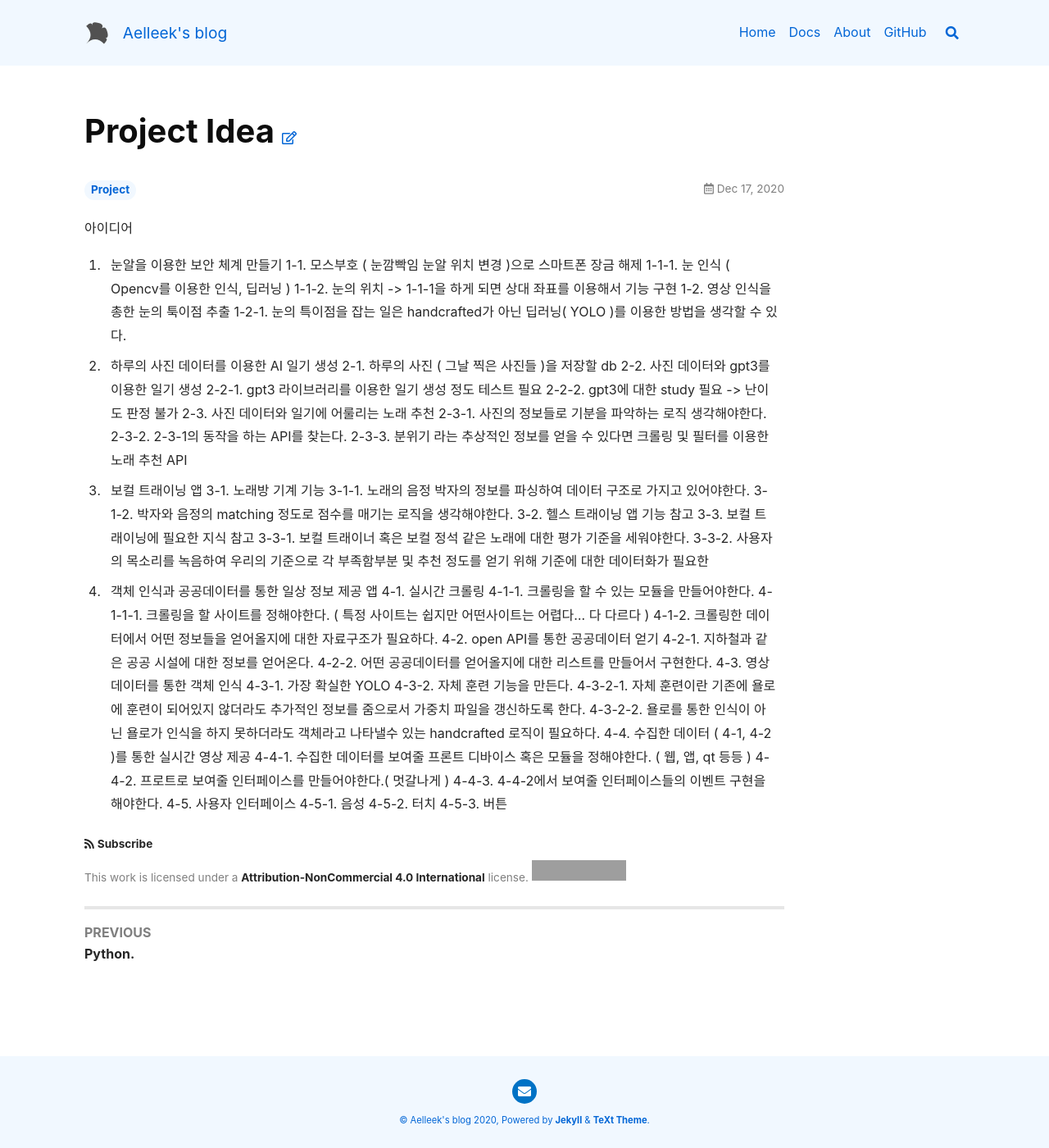
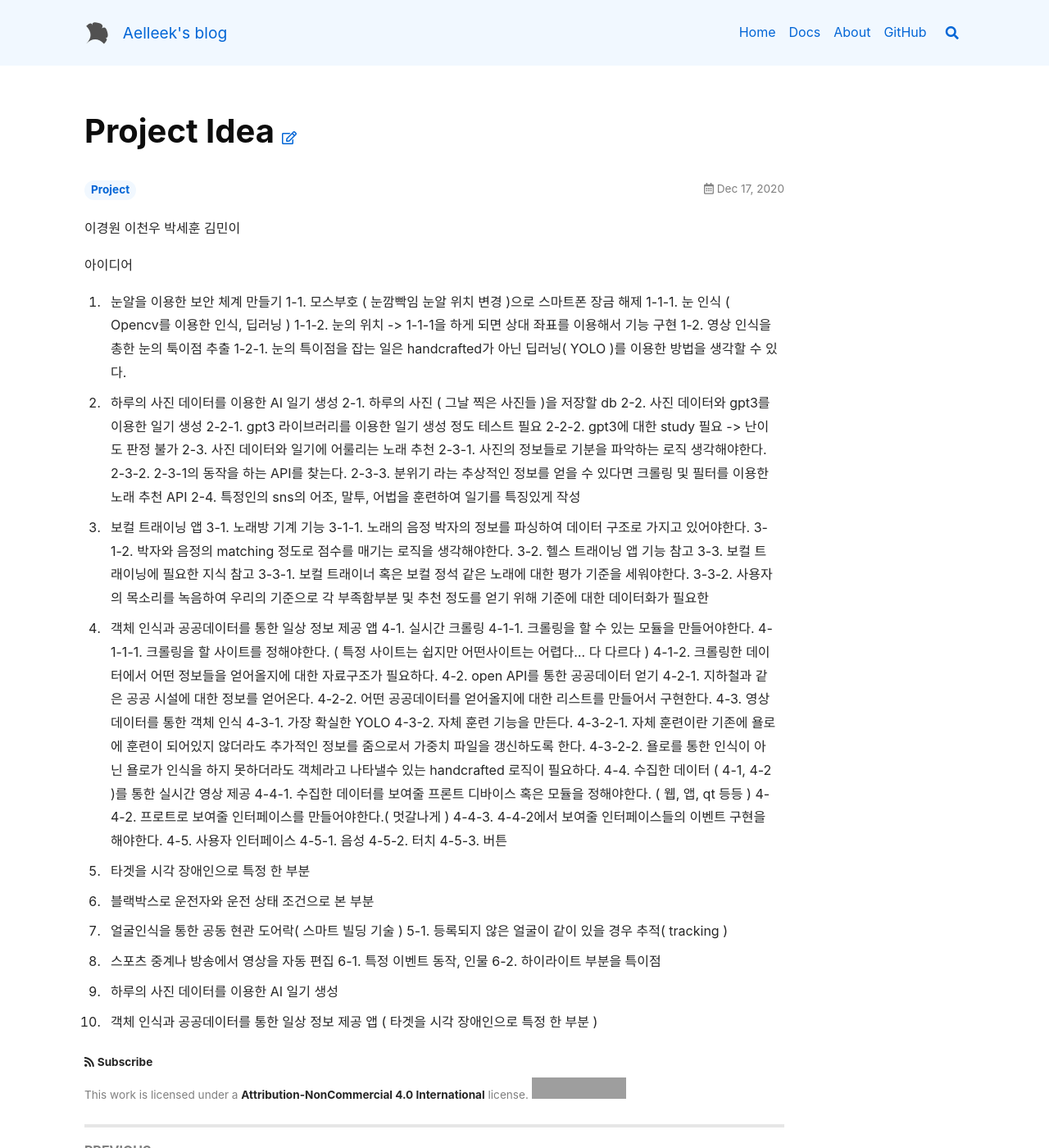
Before and after one commit to Aelleek/aelleek.github.io, a Jekyll site: the page built from _posts/2020-12-17-ProjectIdea.md, in a window 1280 px wide and 1400 px high. Shown: the whole window at 82% size. Built offline with Jekyll 4.4.1, drawn with Linux system fonts in a browser that asks for light colours; nearby versions of some CDN libraries; grey boxes are pictures that could not be loaded.

Commit message:
Update NodeJS

```diff
--- a/_posts/2020-12-17-ProjectIdea.md
+++ b/_posts/2020-12-17-ProjectIdea.md
@@ -2,6 +2,8 @@
 title: Project Idea
 tags: Project
 ---
+
+이경원 이천우 박세훈 김민이
 
 아이디어
 1. 눈알을 이용한 보안 체계 만들기
@@ -20,6 +22,7 @@ tags: Project
       2-3-1. 사진의 정보들로 기분을 파악하는 로직 생각해야한다.
       2-3-2. 2-3-1의 동작을 하는 API를 찾는다.
       2-3-3. 분위기 라는 추상적인 정보를 얻을 수 있다면 크롤링 및 필터를 이용한 노래 추천 API
+   2-4. 특정인의 sns의 어조, 말투, 어법을 훈련하여 일기를 특징있게 작성
 
 3. 보컬 트래이닝 앱
    3-1. 노래방 기계 기능
@@ -51,3 +54,20 @@ tags: Project
       4-5-1. 음성
       4-5-2. 터치
       4-5-3. 버튼
+
+5. 타겟을 시각 장애인으로 특정 한 부분
+
+6. 블랙박스로 운전자와 운전 상태 조건으로 본 부분
+
+7. 얼굴인식을 통한 공동 현관 도어락( 스마트 빌딩 기술 )
+   5-1. 등록되지 않은 얼굴이 같이 있을 경우 추적( tracking )
+
+8. 스포츠 중계나 방송에서 영상을 자동 편집
+   6-1. 특정 이벤트 동작, 인물
+   6-2. 하이라이트 부분을 특이점
+
+
+
+1. 하루의 사진 데이터를 이용한 AI 일기 생성
+
+2. 객체 인식과 공공데이터를 통한 일상 정보 제공 앱 ( 타겟을 시각 장애인으로 특정 한 부분 )
```
Also changed, not shown: documents/NodeJS/_posts/2020-11-17-Callback Function.md (+0 -1 lines), documents/Python/_posts/2020-12-16-Start Python.md (+1 -0 lines), documents/NodeJS/_posts/2020-11-18-Prototype.md (line endings or trailing spaces).
